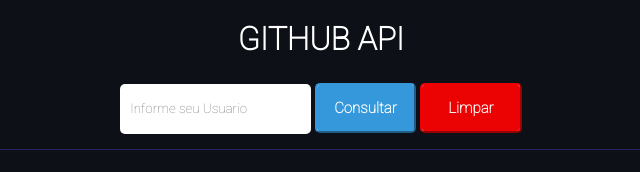
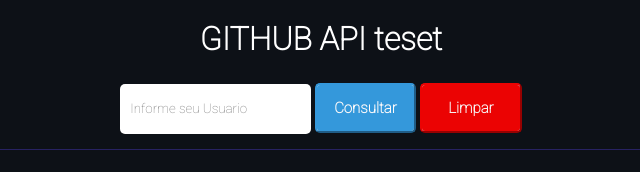
Before and after one commit to Romariolima99/GitHub-API-repository, a plain HTML site: page index.html in a window 1280 px wide. Shown: the whole page, without its empty margins (319-959 px from the left). Drawn offline with Linux system fonts and the light colour scheme.

Commit message:
teste de push

```diff
--- a/index.html
+++ b/index.html
@@ -8,7 +8,7 @@
     <title>API Github</title>
 </head>
 <body>
-    <h1>GITHUB API</h1>
+    <h1>GITHUB API teset</h1>
 
     <div class="textfield">
         <label for="User"></label>
```
